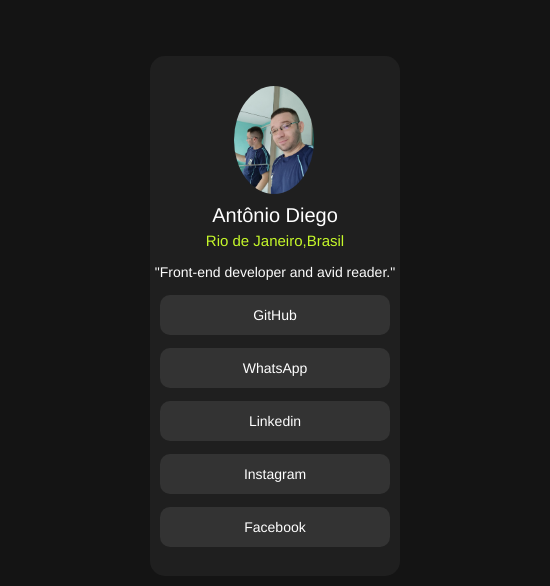
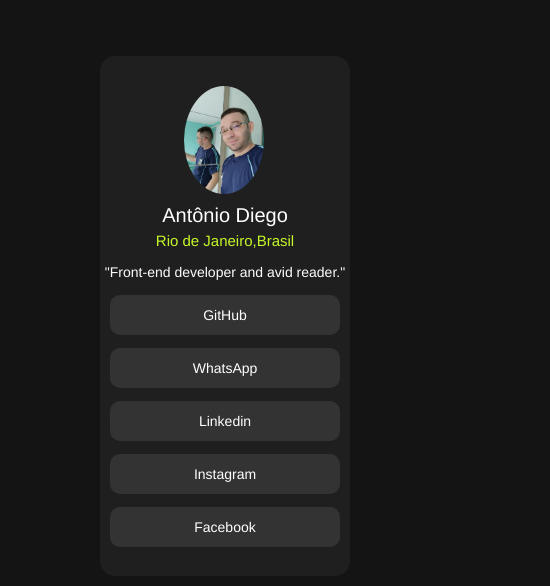
Before and after one commit to diegodev37/Menu-Linkes-Sociais, a plain HTML site: page index.html in a window 390 px wide. Shown: the whole page, 550 px wide, since content can reach past the window. Drawn offline with Linux system fonts and the light colour scheme.

Commit message:
alteração no css media

```diff
--- a/style.css
+++ b/style.css
@@ -103,7 +103,7 @@ a {
     main {
         height: 520px;
         width: 250px;
-        margin: 56px 150px;
+        margin: 56px 100px;
 
 
     }
```
